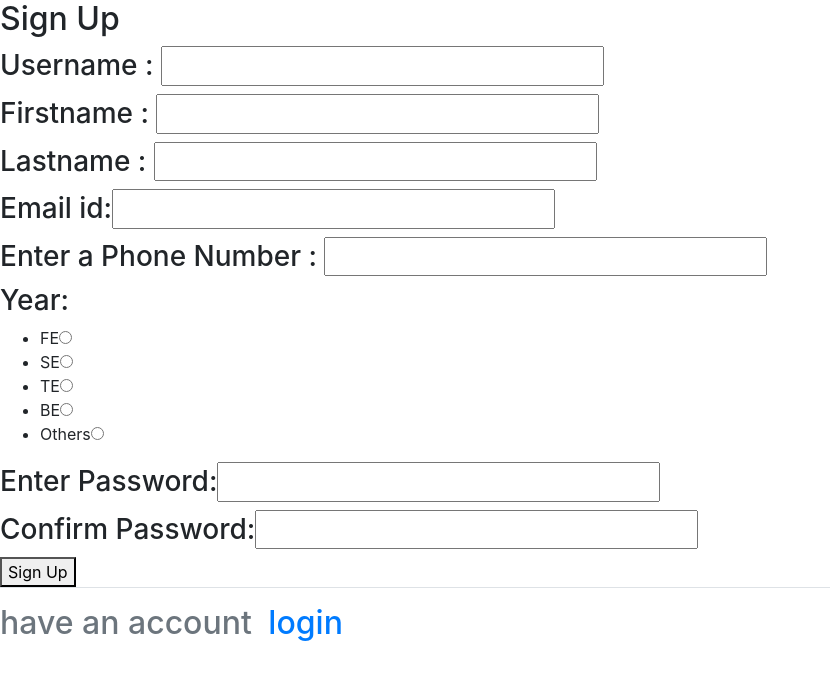
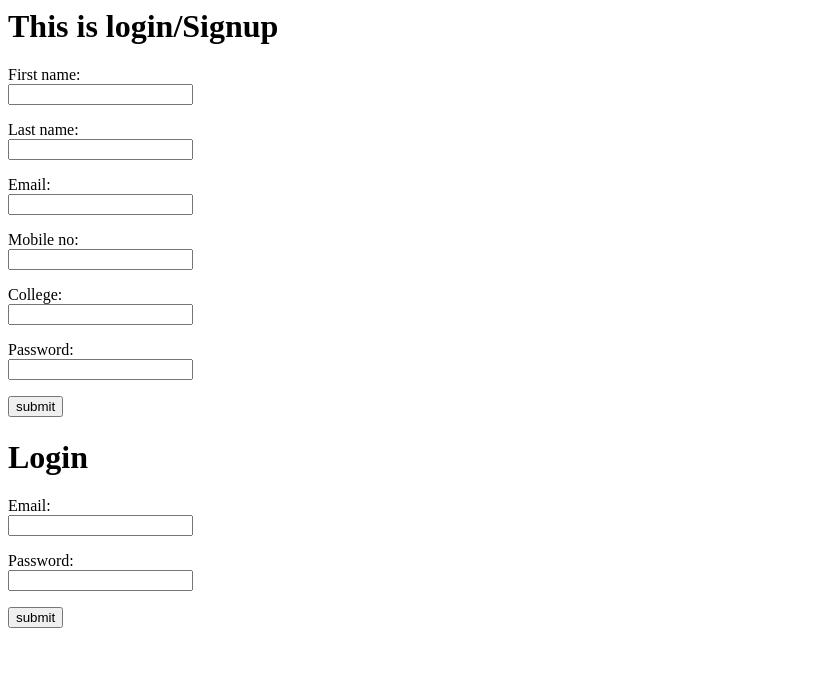
Before and after one commit to devrajshetake/club_connect, a Django app: page /signup/ in a window 1280 px wide. Shown: the top 680 px of the page, without its empty margins (0-830 px from the left). Run offline with Django 3.2, Linux system fonts and the light colour scheme; some libraries are stand-ins or nearby versions.

Commit message:
User Auth

```diff
--- a/users/templates/users/LS.html
+++ b/users/templates/users/LS.html
@@ -1,4 +1,44 @@
-<h1> This is login </h1>
-<form action="" method="POST">
+<h1> This is login/Signup </h1>
+<form action="{% url 'register' %}" method="POST">
+    {% csrf_token %}
+    <p>
+        <label for="fname">First name:</label><br>
+        <input type="text" id="fname" name="fname"><br>
+    </p>
+    <p>
+        <label for="lname">Last name:</label><br>
+        <input type="text" id="lname" name="lname">
+    </p>
+    <p>
+        <label for="">Email:</label><br>
+        <input type="email" id="lname" name="email">
+    </p>
+    <p>
+        <label for="">Mobile no:</label><br>
+        <input type="text" id="lname" name = "mobile">
+    </p>
+    <p>
+        <label for="">College:</label><br>
+        <input type="text" name="college"><br>
+    </p>
+    <p>
+        <label for="">Password:</label><br>
+        <input type="password" name="password" id="">
+    </p>
+    <button type="submit">submit</button>
+</form>
 
+<h1>Login</h1>
+
+<form action="{% url 'login' %}" method="POST">
+    {% csrf_token %}
+    <p>
+        <label for="">Email:</label><br>
+        <input type="email" id="lname" name="email">
+    </p>
+    <p>
+        <label for="">Password:</label><br>
+        <input type="password" name="password" id="">
+    </p>
+    <button type="submit">submit</button>
 </form>
--- a/users/urls.py
+++ b/users/urls.py
@@ -3,14 +3,11 @@ from . import views
 
 
 
-
-
 urlpatterns = [
-
     path('',views.home,name='home'),
     path('login/',views.login,name='login'),
     path('logout/',views.logout,name='logout'),
     path('signup/',views.signup,name='register'),
     path('login-signup/',views.LS,name='LS'),
-
+    # path('profile/',views.profile,name='profile')
 ]
--- a/users/views.py
+++ b/users/views.py
@@ -8,12 +8,18 @@ from django.contrib.auth.models import User
 # Create your views here.
 
 def home(request):
-    return HttpResponse("<h1>This is Home<h2>")
+    context = {}
+    return render(request,'users/home.html',context)
 
 def login(request):
     if request.method == 'POST':
-        user = auth.authenticate( username =request.POST['email'], password=request.POST['password1'])
+        # print(request.POST['email']," ",request.POST['password'])
+        email = request.POST['email']
+        password = request.POST['password']
+        user = auth.authenticate( username = email, password=password)
+        print(user)
         if user is not None:
+            # print(user.email)
             auth.login(request,user)
             prof = Profile.objects.get(user= user)
             if prof.is_club_admin:
@@ -29,13 +35,21 @@ def login(request):
 
 
 def signup(request):
-    # firstname = request.POST['first-name']
-    # lastname = request.POST['last-name']
-    # email = request.POST['email']
-    # password  = request.POST['password']
+    if request.method == 'POST':
+        firstname = request.POST['fname']
+        lastname = request.POST['lname']
+        email = request.POST['email']
+        password  = request.POST['password']
+        college = request.POST['college']
+        mobile_number = request.POST['mobile']
+        user = User.objects.create_user(username=email, email=email, first_name = firstname, password=password)
 
+        newprofile = Profile.objects.create(user = user,college=college,mobile = mobile_number)
 
-    return render(request,'users/signup.html')
+        user.save()
+        newprofile.save()
+
+    return render(request,'users/LS.html')
 
 def logout(request):
     auth.logout(request)
@@ -43,3 +57,6 @@ def logout(request):
 
 def LS(request):
     return render(request,'users/LS.html')
+
+# def profile(request):
+#     return HttpResponse("<h1>profile</h1>")
```
Also changed, not shown: users/models.py (+5 -2 lines), users/templates/users/home.html (added, +10 -0 lines), db.sqlite3, users/migrations/0002_profile_college_profile_mobile.py (added).
